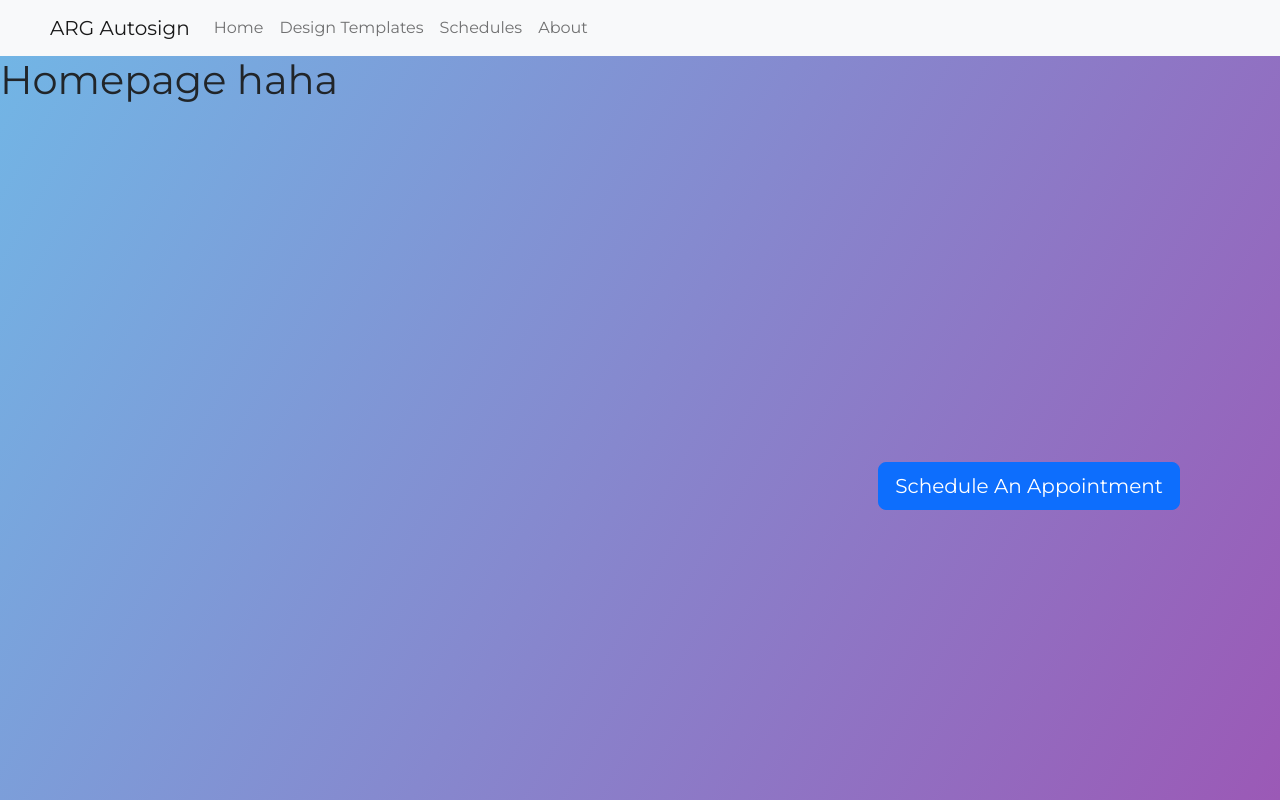
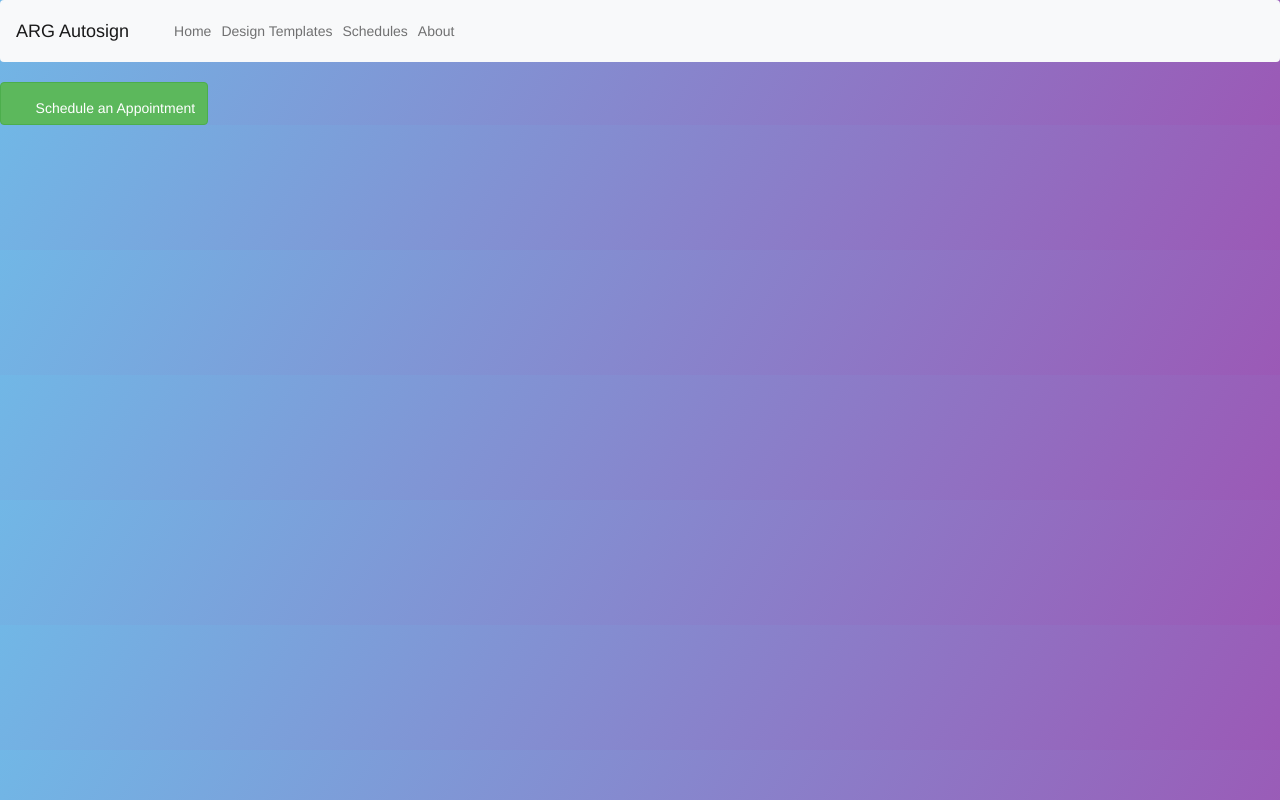
Before and after one commit to deuzdelacruz20/arg, a PHP site: page /arg/php/homepage.php in a window 1280 px wide. Run offline with PHP 8.4, Linux system fonts and the light colour scheme.

Commit message:
added schedule an appointment in homepage

```diff
--- a/php/homepage.php
+++ b/php/homepage.php
@@ -1,31 +1,127 @@
 <?php
 include '../include/navigation.php';
+include 'backend/database.php';
 ?>
 <!DOCTYPE html>
 <html lang="en">
 <head>
-  <!-- HOMEPAGE NI BINS HAHAHAH -->
     <meta charset="UTF-8">
     <meta http-equiv="X-UA-Compatible" content="IE=edge">
     <meta name="viewport" content="width=device-width, initial-scale=1.0">
-    <link rel="stylesheet" href="../css/style.css">
     <title>ARG AutoSign Shop</title>
-    <link href="https://cdn.jsdelivr.net/npm/bootstrap@5.2.1/dist/css/bootstrap.min.css" rel="stylesheet" integrity="sha384-iYQeCzEYFbKjA/T2uDLTpkwGzCiq6soy8tYaI1GyVh/UjpbCx/TYkiZhlZB6+fzT" crossorigin="anonymous">
-    <script src="https://cdn.jsdelivr.net/npm/bootstrap@5.2.1/dist/js/bootstrap.bundle.min.js" integrity="sha384-u1OknCvxWvY5kfmNBILK2hRnQC3Pr17a+RTT6rIHI7NnikvbZlHgTPOOmMi466C8" crossorigin="anonymous"></script>
+    <link rel="stylesheet" href="css/schedules.css">
+    <link href="https://cdn.jsdelivr.net/npm/bootstrap@5.0.2/dist/css/bootstrap.min.css" rel="stylesheet" integrity="sha384-EVSTQN3/azprG1Anm3QDgpJLIm9Nao0Yz1ztcQTwFspd3yD65VohhpuuCOmLASjC" crossorigin="anonymous">
+    <script src="https://cdn.jsdelivr.net/npm/bootstrap@5.0.2/dist/js/bootstrap.bundle.min.js" integrity="sha384-MrcW6ZMFYlzcLA8Nl+NtUVF0sA7MsXsP1UyJoMp4YLEuNSfAP+JcXn/tWtIaxVXM" crossorigin="anonymous"></script>
 
 	<link rel="stylesheet" href="https://fonts.googleapis.com/css?family=Roboto|Varela+Round">
 	<link rel="stylesheet" href="https://fonts.googleapis.com/icon?family=Material+Icons">
 	<link rel="stylesheet" href="https://maxcdn.bootstrapcdn.com/font-awesome/4.7.0/css/font-awesome.min.css">
 	<script src="https://ajax.googleapis.com/ajax/libs/jquery/1.12.4/jquery.min.js"></script>
 	<script src="https://maxcdn.bootstrapcdn.com/bootstrap/3.3.7/js/bootstrap.min.js"></script>
-    <!-- <link rel="stylesheet" href="https://maxcdn.bootstrapcdn.com/bootstrap/3.3.7/css/bootstrap.min.css"> -->
+	<link rel="stylesheet" href="https://maxcdn.bootstrapcdn.com/bootstrap/3.3.7/css/bootstrap.min.css">
+	<script src="ajax/ajax.js"></script>
+
 </head>
 <body>
-  <h1>Homepage haha</h1>
-  <a href="form.php">
-    <div class="sched">
-        <button type="button" class="btn btn-primary btn-lg" style="float:right;" >Schedule An Appointment</button>
+
+    <a href="#addEmployeeModal" class="btn btn-success" data-toggle="modal"><i class="material-icons">&#xE147;</i> <span>Schedule an Appointment</span></a>
+
+		<!-- Add Modal HTML -->
+		<div id="addEmployeeModal" class="modal fade">
+		<div class="modal-dialog">
+			<div class="modal-content">
+				<form id="user_form">
+					<div class="modal-header">
+						<h4 class="modal-title">Add customer</h4>
+						<button type="button" class="close" data-dismiss="modal" aria-hidden="true">&times;</button>
 					</div>
-  </a>
+					<div class="modal-body">
+						<div class="form-group">
+							<label>Full Name</label>
+							<input type="text" id="fullName" name="fullName" class="form-control" required>
+						</div>
+						<div class="form-group">
+							<label>Phone Number</label>
+							<input type="text" id="phoneNumber" name="phoneNumber" class="form-control" required>
+						</div>
+						<div class="form-group">
+							<label>Services</label>
+							<input type="text" id="services" name="services" class="form-control" required>
+						</div>
+						<div class="form-group">
+							<label>Time</label>
+							<input type="phone" id="time" name="time" class="form-control" required>
+						</div>
+					</div>
+					<div class="modal-footer">
+					    <input type="hidden" value="1" name="type">
+						<input type="button" class="btn btn-default" data-dismiss="modal" value="Cancel">
+						<button type="button" class="btn btn-success" id="btn-add">Add</button>
+					</div>
+				</form>
+			</div>
+		</div>
+	</div>
+
+	<!-- Edit Modal HTML -->
+	<div id="editEmployeeModal" class="modal fade">
+			<div class="modal-dialog">
+				<div class="modal-content">
+					<form id="update_form">
+						<div class="modal-header">
+							<h4 class="modal-title">Edit User</h4>
+							<button type="button" class="close" data-dismiss="modal" aria-hidden="true">&times;</button>
+						</div>
+						<div class="modal-body">
+							<input type="hidden" id="id_u" name="id" class="form-control" required>
+							<div class="form-group">
+								<label>Name</label>
+								<input type="text" id="fullName_u" name="fullName" class="form-control" required>
+							</div>
+							<div class="form-group">
+								<label>Phone Number</label>
+								<input type="phone" id="phoneNumber_u" name="phoneNumber" class="form-control" required>
+							</div>
+							<div class="form-group">
+								<label>Services</label>
+								<input type="text" id="services_u" name="services" class="form-control" required>
+							</div>
+							<div class="form-group">
+								<label>Time</label>
+								<input type="text" id="time_u" name="time" class="form-control" required>
+							</div>
+						</div>
+						<div class="modal-footer">
+						<input type="hidden" value="2" name="type">
+							<input type="button" class="btn btn-default" data-dismiss="modal" value="Cancel">
+							<button type="button" class="btn btn-info" id="update">Update</button>
+						</div>
+					</form>
+				</div>
+			</div>
+		</div>
+
+		<!-- Delete Modal HTML -->
+		<div id="deleteEmployeeModal" class="modal fade">
+			<div class="modal-dialog">
+				<div class="modal-content">
+					<form>
+						<div class="modal-header">
+							<h4 class="modal-title">Delete</h4>
+							<button type="button" class="close" data-dismiss="modal" aria-hidden="true">&times;</button>
+						</div>
+						<div class="modal-body">
+							<input type="hidden" id="id_d" name="id" class="form-control">
+							<p>Are you sure you want to delete these Records?</p>
+							<p class="text-warning"><small>This action cannot be undone.</small></p>
+						</div>
+						<div class="modal-footer">
+							<input type="button" class="btn btn-default" data-dismiss="modal" value="Cancel">
+							<button type="button" class="btn btn-danger" id="delete">Delete</button>
+						</div>
+					</form>
+				</div>
+			</div>
+		</div>
 </body>
 </html>
```
Lines whose indentation alone changed are shown as unchanged.
